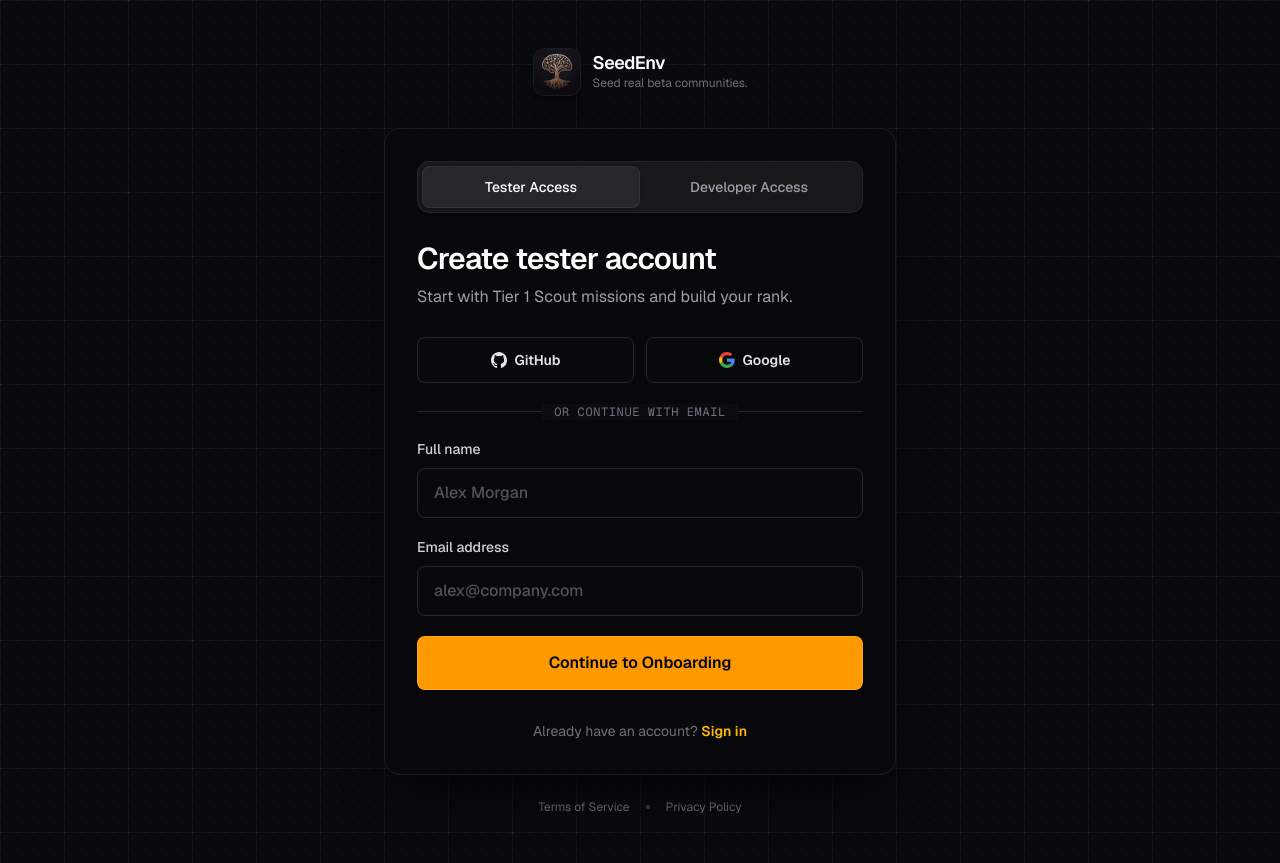
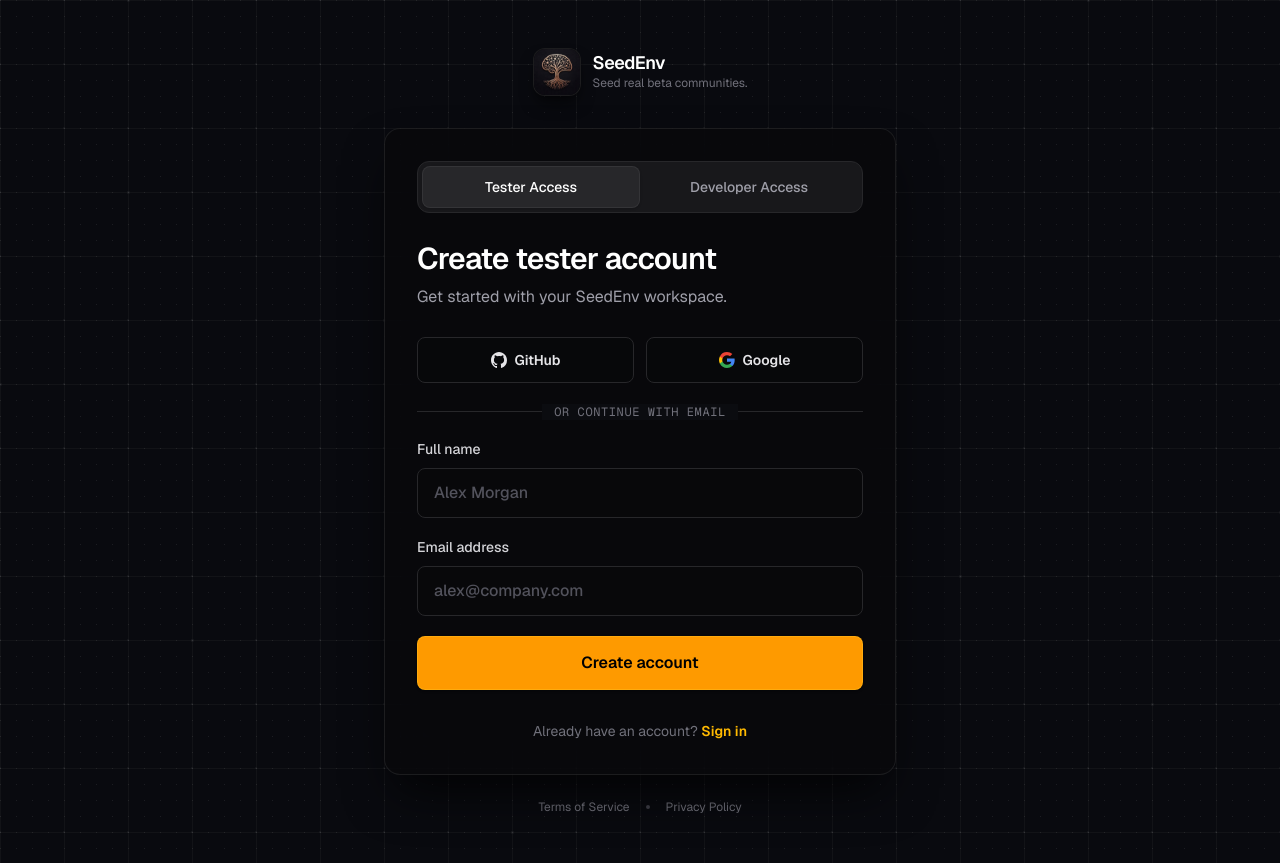
Before and after one commit to Teri-beri/seedenv, a Next.js app: page /auth/signin in a window 1280 px wide. Built offline with nearby package versions, Linux system fonts and the light colour scheme.

Commit message:
copy: make auth page signup focused

```diff
--- a/components/compact-signup-form.tsx
+++ b/components/compact-signup-form.tsx
@@ -83,7 +83,6 @@ export function CompactSignupForm() {
   const [loading, setLoading] = useState(false);
   const [message, setMessage] = useState(() => authErrorMessage(searchParams.get("error")));
   const isAuthError = Boolean(searchParams.get("error"));
-  const mode = isAuthError ? "signin" : "signup";
 
   async function continueWithEmail(event: React.FormEvent<HTMLFormElement>) {
     event.preventDefault();
@@ -165,8 +164,8 @@ export function CompactSignupForm() {
       </div>
 
       <div className="space-y-2">
-        <h1 className="text-3xl font-semibold tracking-tight text-white">{mode === "signin" ? "Sign in" : `Create ${role === "TESTER" ? "tester" : "developer"} account`}</h1>
-        <p className="text-base leading-6 text-zinc-400">{mode === "signin" ? "Continue to your SeedEnv workspace with your preferred access method." : role === "TESTER" ? "Start with Tier 1 Scout missions and build your rank." : "Launch validation cohorts with transparent payouts and proof."}</p>
+        <h1 className="text-3xl font-semibold tracking-tight text-white">Create {role === "TESTER" ? "tester" : "developer"} account</h1>
+        <p className="text-base leading-6 text-zinc-400">Get started with your SeedEnv workspace.</p>
       </div>
 
       <div className="grid grid-cols-2 gap-3">
@@ -179,7 +178,7 @@ export function CompactSignupForm() {
       <form className="space-y-5" onSubmit={continueWithEmail}>
         <label className="block text-sm font-medium text-zinc-300" htmlFor="signup-name">Full name<input autoComplete="name" className="mt-2 w-full rounded-lg border border-zinc-800 bg-zinc-950/70 px-4 py-3 text-base text-white outline-none transition-all placeholder:text-zinc-600 focus:border-amber-500/50 focus:ring-2 focus:ring-amber-500/20" id="signup-name" onChange={(event) => setName(event.target.value)} placeholder="Alex Morgan" required value={name} /></label>
         <label className="block text-sm font-medium text-zinc-300" htmlFor="signup-email">Email address<input autoComplete="email" className="mt-2 w-full rounded-lg border border-zinc-800 bg-zinc-950/70 px-4 py-3 text-base text-white outline-none transition-all placeholder:text-zinc-600 focus:border-amber-500/50 focus:ring-2 focus:ring-amber-500/20" id="signup-email" onChange={(event) => setEmail(event.target.value)} placeholder="alex@company.com" required type="email" value={email} /></label>
-        <button className="flex w-full items-center justify-center gap-2 rounded-lg border border-amber-300/30 bg-amber-500 px-4 py-3.5 text-base font-semibold text-black shadow-sm shadow-black/20 transition-all hover:bg-amber-400 active:scale-[0.99] disabled:cursor-not-allowed disabled:opacity-60" disabled={loading} type="submit">{loading ? <LoaderCircle className="size-4 animate-spin" /> : null}{loading ? "Sending access link..." : mode === "signin" ? "Send sign-in link" : "Continue to Onboarding"}</button>
+        <button className="flex w-full items-center justify-center gap-2 rounded-lg border border-amber-300/30 bg-amber-500 px-4 py-3.5 text-base font-semibold text-black shadow-sm shadow-black/20 transition-all hover:bg-amber-400 active:scale-[0.99] disabled:cursor-not-allowed disabled:opacity-60" disabled={loading} type="submit">{loading ? <LoaderCircle className="size-4 animate-spin" /> : null}{loading ? "Sending sign-up link..." : "Create account"}</button>
       </form>
 
       {message && !isAuthError ? <p className="rounded-lg border border-zinc-800 bg-zinc-900/70 p-3 text-center text-xs leading-5 text-zinc-300" role="status">{message}</p> : null}
```
